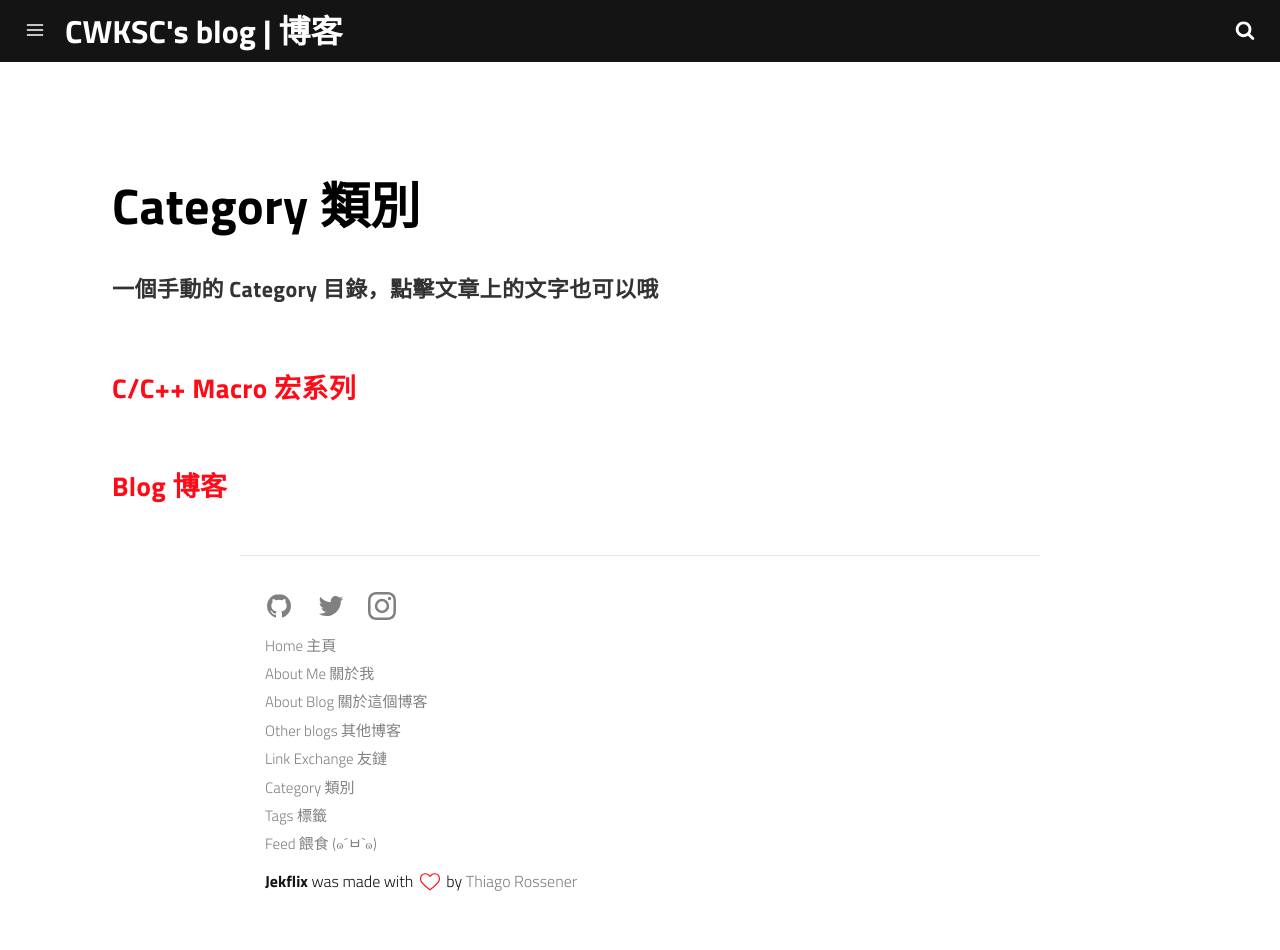
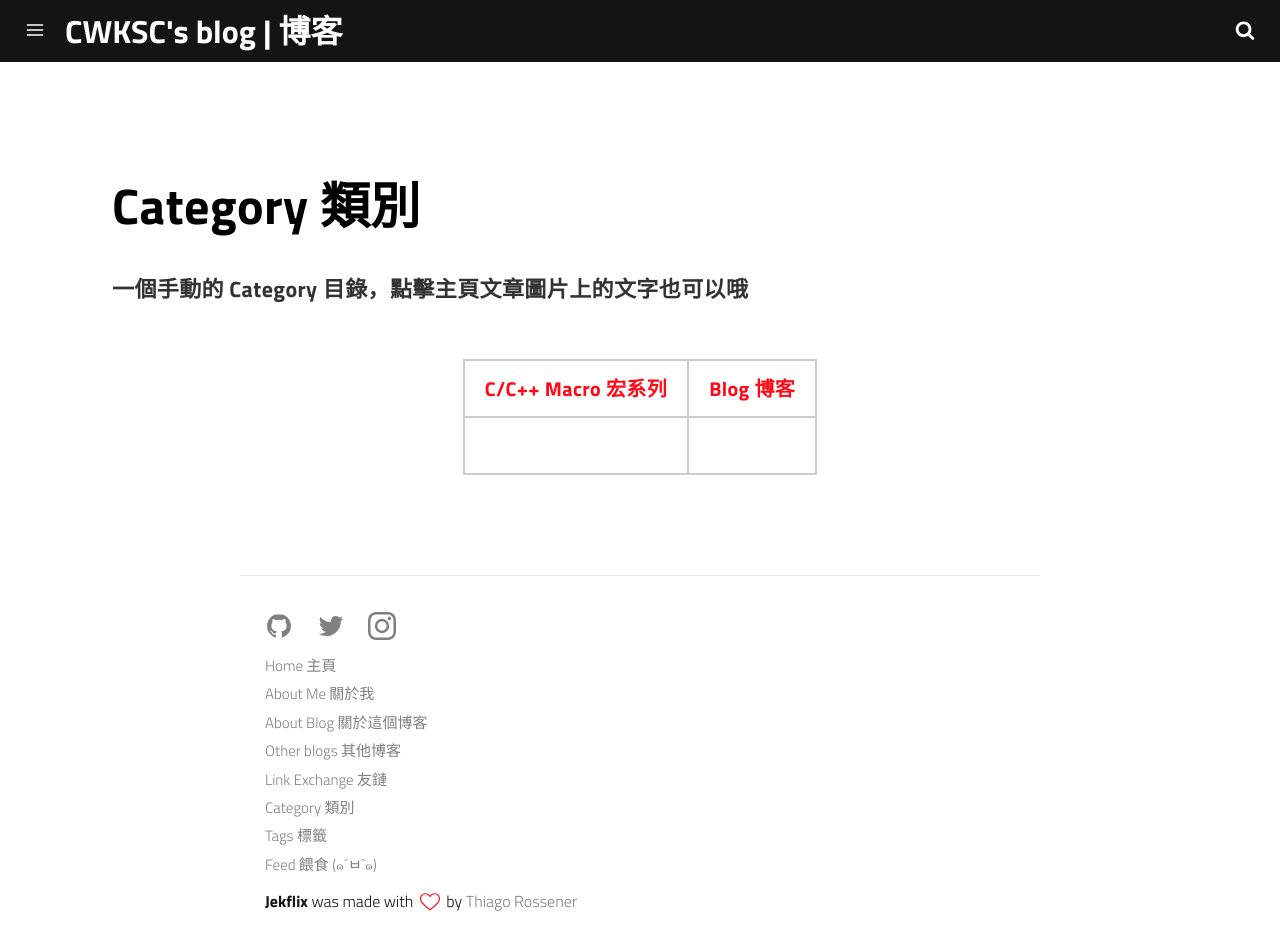
Before and after one commit to CWKSC/CWKSC.github.io_backup, a Jekyll site: the page built from pages/menu_category.md, in a window 1280 px wide and 950 px high. Built offline with Jekyll 4.4.1, drawn with Linux system fonts in a browser that asks for light colours; a script that is not in the unit is left out.

Commit message:
Update menu_category.md

```diff
--- a/pages/menu_category.md
+++ b/pages/menu_category.md
@@ -9,8 +9,8 @@ permalink: /menu_category/
 
 # Category 類別
 
-一個手動的 Category 目錄，點擊文章上的文字也可以哦
+一個手動的 Category 目錄，點擊主頁文章圖片上的文字也可以哦
 
-### [C/C++ Macro 宏系列](https://cwksc.github.io/category/C/C++ Macro 宏系列/)
-
-### [Blog 博客](https://cwksc.github.io/category/Blog 博客/)
+| [C/C++ Macro 宏系列](https://cwksc.github.io/category/C/C++ Macro 宏系列/) | [Blog 博客](https://cwksc.github.io/category/Blog 博客/) |
+| ------------------------------------------------------------ | -------------------------------------------------------- |
+|                                                              |                                                          |
```
